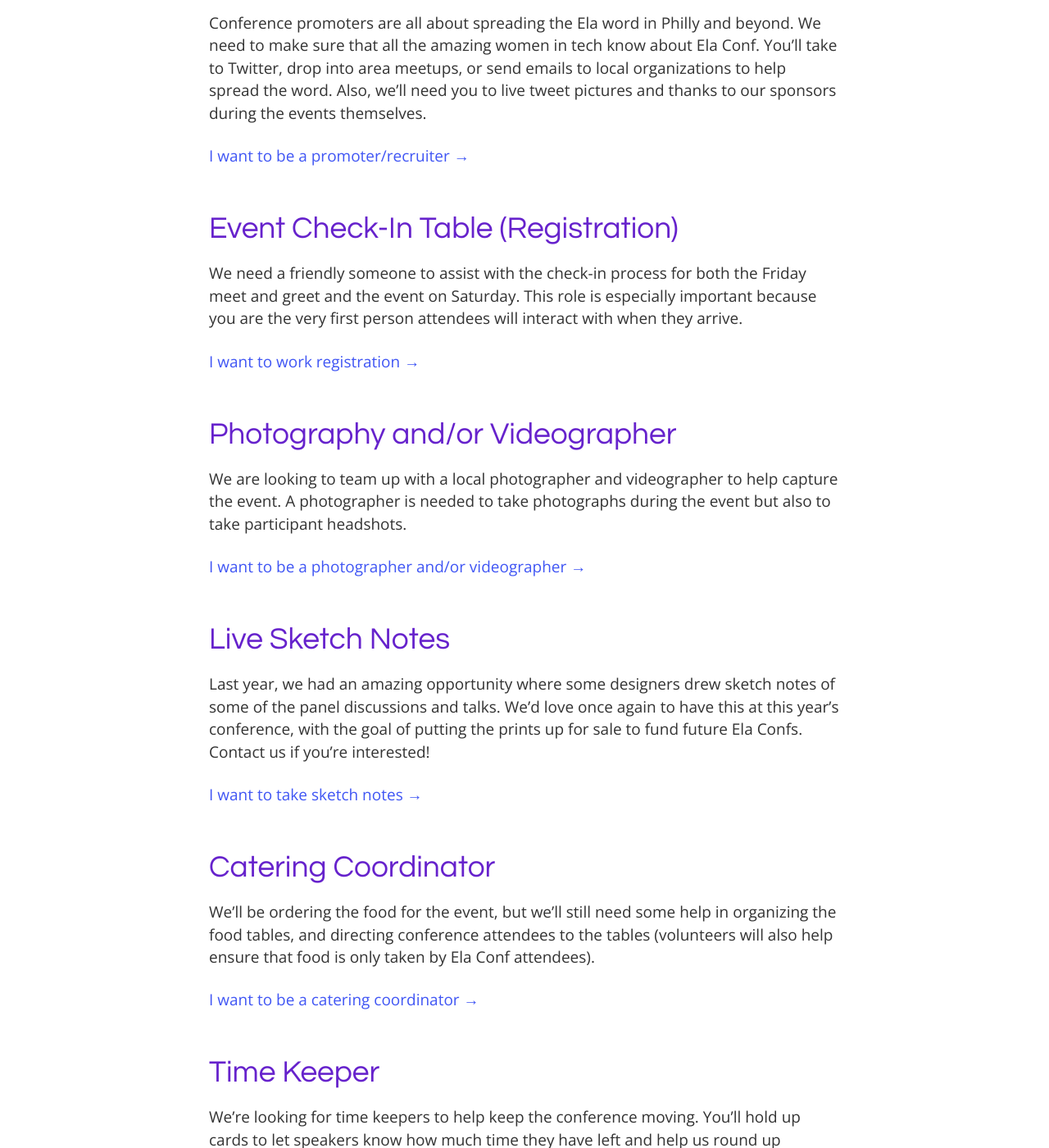
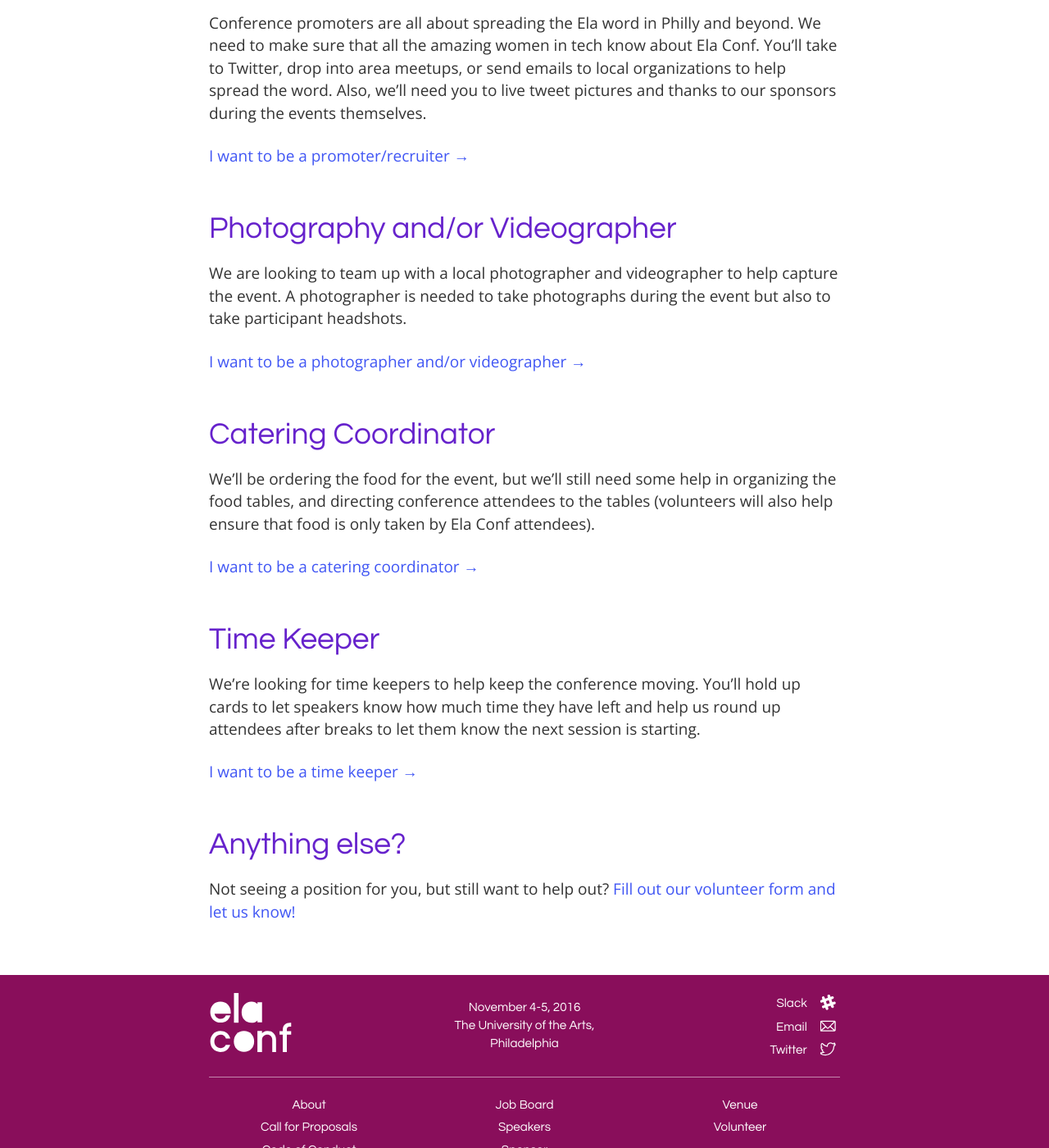
Before and after one commit to elaconf/elaconf.github.io, a Jekyll site: the page built from volunteer/index.md, in a window 1280 px wide and 1400 px high, scrolled down 873 px. Shown: the whole window at 82% size. Built offline with Jekyll 4.4.1, drawn with Linux system fonts in a browser that asks for light colours.

Commit message:
Remove filled volunteer roles fix #54

```diff
--- a/volunteer/index.md
+++ b/volunteer/index.md
@@ -21,20 +21,10 @@ Conference promoters are all about spreading the Ela word in Philly and beyond.
 
 [I want to be a promoter/recruiter &rarr;](https://docs.google.com/forms/d/1MDbNjY1h4DCkrbrL0zmq6Gg3Q1EMpDEFn1joMIck1Zo/viewform?entry.971247222&entry.1260049317&entry.601542410&entry.648235370&entry.790087379=I+want+to+be+a+promoter/recruiter+because...)
 
-## Event Check-In Table (Registration)
-We need a friendly someone to assist with the check-in process for both the Friday meet and greet and the event on Saturday. This role is especially important because you are the very first person attendees will interact with when they arrive.
-
-[I want to work registration &rarr;](https://docs.google.com/forms/d/1MDbNjY1h4DCkrbrL0zmq6Gg3Q1EMpDEFn1joMIck1Zo/viewform?entry.971247222&entry.1260049317&entry.601542410&entry.648235370&entry.790087379=I+want+to+work+registration+because...)
-
 ## Photography and/or Videographer
 We are looking to team up with a local photographer and videographer to help capture the event. A photographer is needed to take photographs during the event but also to take participant headshots.
 
 [I want to be a photographer and/or videographer &rarr;](https://docs.google.com/forms/d/1MDbNjY1h4DCkrbrL0zmq6Gg3Q1EMpDEFn1joMIck1Zo/viewform?entry.971247222&entry.1260049317&entry.601542410&entry.648235370&entry.790087379=I+want+to+be+a+photographer/videographer+because...)
-
-## Live Sketch Notes
-Last year, we had an amazing opportunity where some designers drew sketch notes of some of the panel discussions and talks. We’d love once again to have this at this year’s conference, with the goal of putting the prints up for sale to fund future Ela Confs. Contact us if you’re interested!
-
-[I want to take sketch notes &rarr;](https://docs.google.com/forms/d/1MDbNjY1h4DCkrbrL0zmq6Gg3Q1EMpDEFn1joMIck1Zo/viewform?entry.971247222&entry.1260049317&entry.601542410&entry.648235370&entry.790087379=I+want+to+take+sketch+notes+because...)
 
 ## Catering Coordinator
 We’ll be ordering the food for the event, but we’ll still need some help in organizing the food tables, and directing conference attendees to the tables (volunteers will also help ensure that food is only taken by Ela Conf attendees).
```
